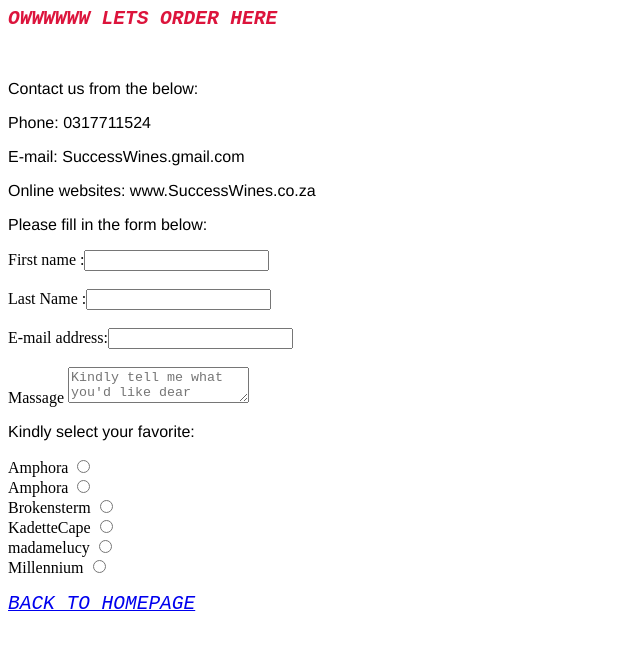
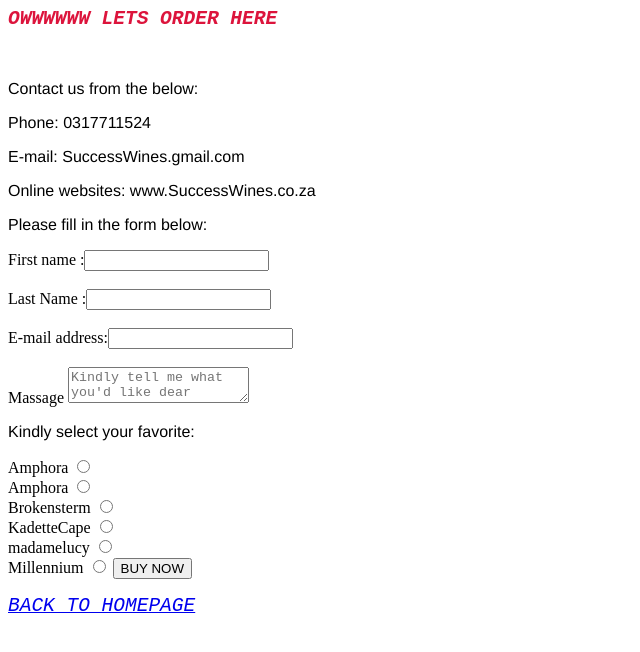
Before and after one commit to mpume9715-ITvarsity/eCommerce, a plain HTML site: page contact.html in a window 1280 px wide. Shown: the whole page, without its empty margins (0-640 px from the left). Drawn offline with Linux system fonts and the light colour scheme.

Commit message:
Update contact.html

```diff
--- a/contact.html
+++ b/contact.html
@@ -43,6 +43,9 @@
 
     <label for="amphora">Millennium</label>
     <input type="radio" id="Millennium" name="product">
+
+    <input type="submit" value="BUY NOW"/>
+    </form>
     <br>
 
     <h2><a href="index.html">BACK TO HOMEPAGE</a></h2>
```
